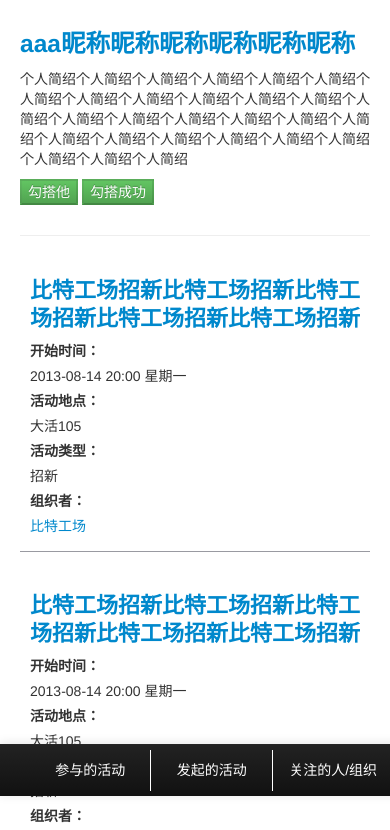
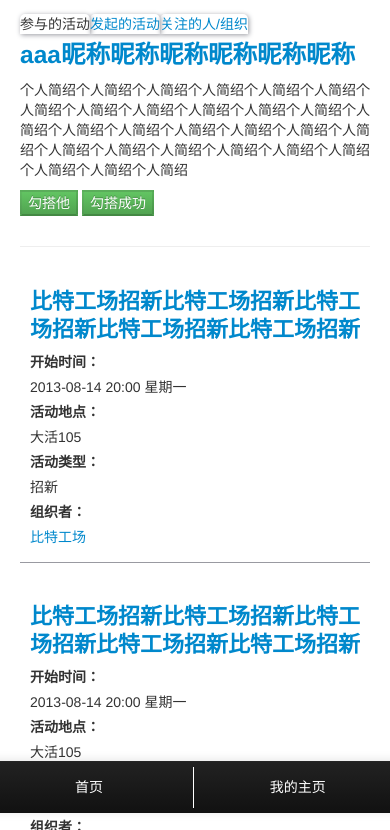
Before and after one commit to younglaker/Escort-form-validation, a plain HTML site: page homepage.html in a window 390 px wide. Shown: the part 48-878 px from the top of the page. Drawn offline with Linux system fonts and the light colour scheme.

Commit message:
finish phone footer

```diff
--- a/css/homepage.css
+++ b/css/homepage.css
@@ -55,7 +55,6 @@
 	text-align: center;
 	line-height: 40px;
 	border-radius: 0 5px 5px 0;
-	box-shadow: 1px 1px 5px #999AA1;
 }
 .homepage_tab li.act {
 	background: #6EBA7B;
@@ -64,22 +63,24 @@
 .homepage_tab a {
 	display: block;
 }
+.homepage_tab_phone li {
+	float: left;
+	border-radius: 5px 5px 0 0;
+	box-shadow: 1px 1px 5px #999AA1;
+}
 
 
 .footer_nav {
+	height: 35px;
 	position: fixed;
 	bottom: 0px;
-	width: 100%;
-	margin: 0px;
+	text-align: center;
 }
-.footer_nav .navbar-inner{
-	width: 100%;
-}
-.footer_items .footer_ico {
-	height: 30px;
+.footer_items {
+	margin: 0;
 }
 .footer_items li {
-	width: 33%;
+	width: 49.5%;
 	float: left;
 	border-right: 1px solid #fff;
 	line-height: 41px;
@@ -87,18 +88,6 @@
 .footer_items li a {
 	color: #fff;
 	display: block;
-}
-.foot_main{
-	height: 43px;
-}
-.navbar {
-	background: #3e3e3e;
-	text-align: center;
-}
-.navbar .nav_title {
-	font-size: 16px;
-	line-height: 35px;
-	color: #fff;
 }
 
 @media (min-width: 480px) {		/*手机以上时*/
--- a/homepage.html
+++ b/homepage.html
@@ -14,32 +14,28 @@
 <link rel="stylesheet" href="css/homepage.css" />
 
     <!-- header -->
-	<div class="navbar">
+	<div class="navbar header">
 		<!--.navbar -->
 		<div class="navbar-inner">
 			<div class="container-fluid">
 
 				<a class="brand" href="index.html" name="top">乐活</a>
 
-				<div class="nav-collapse collapse">
+				<div class="">
 
 					<ul class="nav">
-						<li><a href="#"><i class="icon-home"></i> Home</a></li>
-						<li class="divider-vertical"></li>
-						<li class="active"><a href="homepage.html"><i class="icon-file"></i> Pages</a></li>
-						<li class="divider-vertical"></li>
-						<li><a href="#"><i class="icon-envelope"></i> Messages</a></li>
-						<li class="divider-vertical"></li>
+						<li class="active"><a href="#"><i class="icon-home"></i> 首页</a></li>
+						<li><a href="homepage.html"><i class="icon-file"></i> 我的主页</a></li>
 					</ul>
 
-					<form class="navbar-form form-search pull-left" method="" action="" accept-charset="UTF-8">
+					<form class="navbar-form form-search pull-left hidden-phone" method="" action="" accept-charset="UTF-8">
 						<div class="input-append">
 							<input type="text" name="q" class="span2 search-query" placeholder="找找有趣的活动">
 							<button type="submit" class="btn">搜索</button>
 						</div>
 					</form>
 
-					<div class="btn-group pull-right">
+					<div class="btn-group pull-right hidden-phone">
 						<a class="btn dropdown-toggle" data-toggle="dropdown" href="#">
 							<i class="icon-user"></i> admin	<span class="caret"></span>
 						</a>
@@ -63,11 +59,19 @@
 	<div class="container homepage_container">
 		<div class="span10 ">
 
+			<!-- info_nav -->
+			<ul class="span2 visible-phone homepage_tab_phone">
+				<li class="act">参与的活动</li>
+				<li><a href="">发起的活动</a></li>
+				<li><a href="">关注的人/组织</a></li>
+			</ul>
+			<!-- /info_nav -->
+
 			<!-- user_basic_info -->
 			<div class="row">
 				<div class="span9">
 				    <div class="row">
-						<div class="span2  hidden-phone">
+						<div class="span2 hidden-phone">
 							<img src="img/user_gravator_large.png">
 						</div>
 				    	<div class="span6 user_profile">
@@ -185,12 +189,11 @@
 	<!-- /container -->
 
 	<!-- footer -->
-	<div class="footer_nav navbar navbar-inverse navbar-fixed-bottom">
+	<div class="footer_nav  navbar-inverse navbar-fixed-bottom">
 		<div class="navbar-inner">
 			<ul class="footer_items">
-				<li><a href="">参与的活动</a></li>
-				<li><a href="">发起的活动</a></li>
-				<li><a href="">关注的人/组织</a></li>
+				<li><a href="">首页</a></li>
+				<li><a href="">我的主页</a></li>
 			</ul>
 		</div>
 	</div>
```
Also changed, not shown: index.html (+2 -3 lines).
